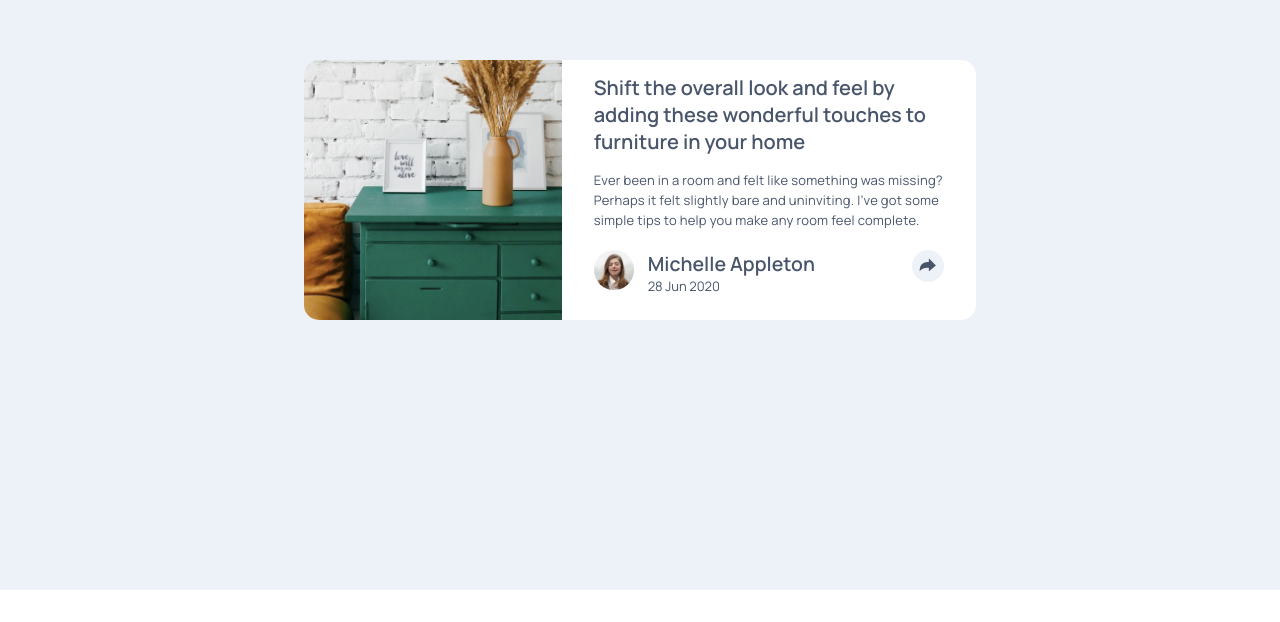
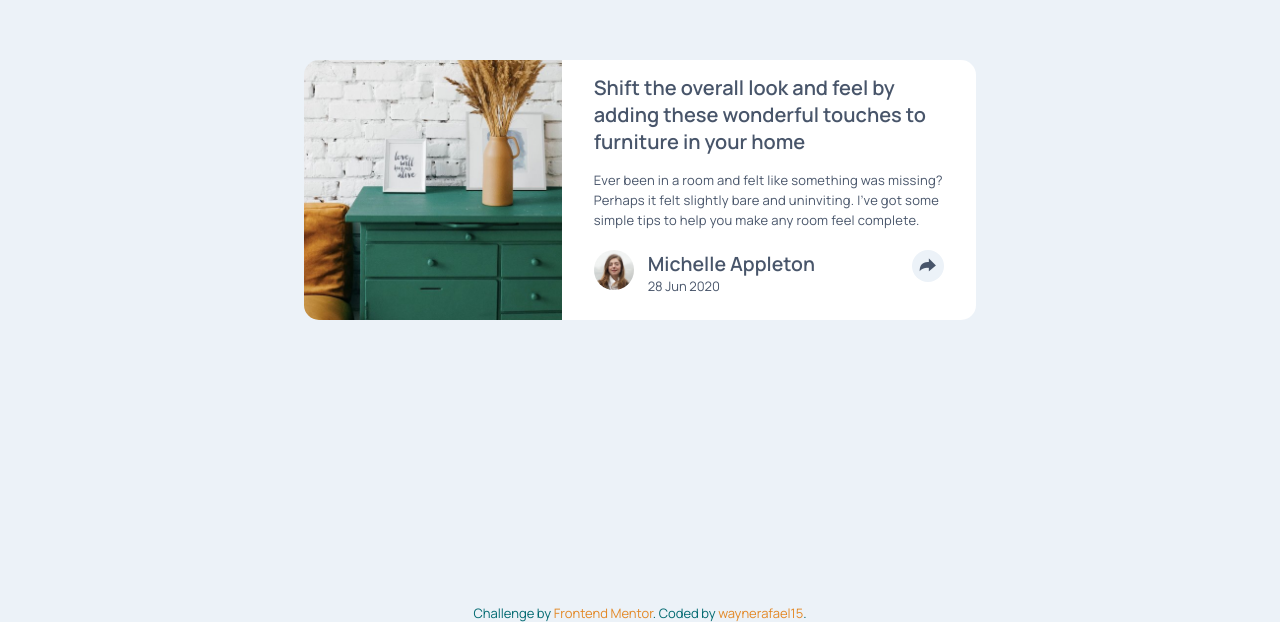
Before and after one commit to waynerafael15/Article-Preview-Component-Master, a plain HTML site: page index.html in a window 1280 px wide. Shown: the part 210-832 px from the top of the page. Before the commit the page ends 800 px from the top, so only its background shows below. Drawn offline with nearby package versions, Linux system fonts and the light colour scheme.

```diff
--- a/index.html
+++ b/index.html
@@ -49,6 +49,14 @@
             </div>
         </div>
     </section>
+
+    <footer class="pie">
+        <div class="container">
+            <p class="pie__text">Challenge by <a href="https://www.frontendmentor.io?ref=challenge" target="_blank"> Frontend Mentor</a>.
+            Coded by <a href="https://github.com/waynerafael15" target="_blank">waynerafael15</a>.</p>
+        </div>
+    </footer>
+
     <script src="app.js"></script>
 </body>
 </html>
--- a/style.css
+++ b/style.css
@@ -8,6 +8,7 @@
 body {
   font-family: "Manrope", sans-serif;
   font-size: 13px;
+  background: hsl(210, 46%, 95%);
 }
 
 /* ESTILOS DE CONTENEDOR */
@@ -18,7 +19,6 @@
 }
 
 .article {
-  background: hsl(210, 46%, 95%);
   height: 100vh;
   display: flex;
   justify-content: center;
@@ -125,7 +125,7 @@
   border-radius: 12px;
   opacity: 0;
 }
-
+/* Clase para activar el btn mediante el .js */
 .change {
   background: rgb(72, 85, 106);
   color: #fff;
@@ -155,15 +155,33 @@
   font-size: 24px;
   color: rgb(72, 85, 106);
 }
+
+/* Pie de pagina FOOTER */
+.pie__text {
+  color: rgb(0, 105, 112);
+  text-align: center;
+  margin-top: 14px;
+}
+
+.pie__text > a {
+  text-decoration: none;
+  color: rgb(227, 136, 38);
+}
+
 /* RESPONSIVE DISENG A 1440PX */
 @media screen and (max-width: 375px) {
-  .article__conte {
+  /* .article{
+      margin-top: 30px;
+  } */
+
+    .article__conte {
     flex-direction: column;
     width: 90%;
   }
 
   .article__izq {
     width: 100%;
+    height: 75%;
   }
 
   .article__img {
@@ -207,14 +225,11 @@
     justify-content: start;
   }
 
+/* Clase para activar el btn mediante el .js */
   .change {
     background: rgb(72, 85, 106);
     color: #fff;
     opacity: 1;
-  }
-
-  .background-icon{
-      background: #fff;
   }
 
   .share__arrow {
@@ -226,7 +241,7 @@
     margin: 0 25px 0 18px;
   }
 
-  .article__icon{
-      z-index: 10;
+  .article__icon {
+    z-index: 10;
   }
 }
```
